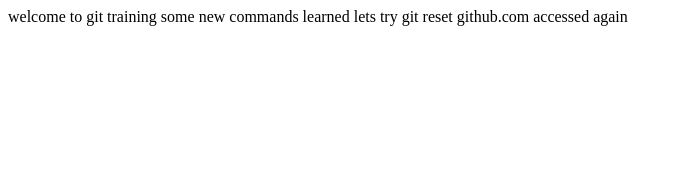
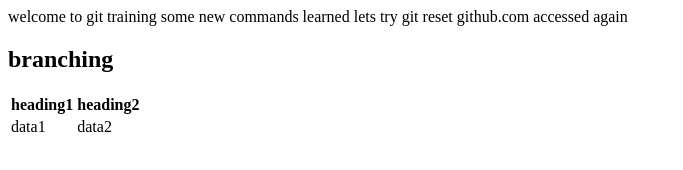
Before and after one commit to rohan-kunder888/git-training, a plain HTML site: page index.html in a window 1280 px wide. Shown: the whole page, without its empty margins (0-683 px from the left). Drawn offline with Linux system fonts and the light colour scheme.

Commit message:
added Table

```diff
--- a/index.html
+++ b/index.html
@@ -12,5 +12,19 @@
 	lets try git reset
 	github.com accessed
 	again
+	<h2>branching</h2>
+
+	<table>
+		<tr>
+			<th>heading1</th>
+			<th>heading2</th>
+		</tr>
+
+		<tr>
+			<td>data1</td>
+			<td>data2</td>
+		</tr>
+
+	</table>
 </body>
 </html>
```
